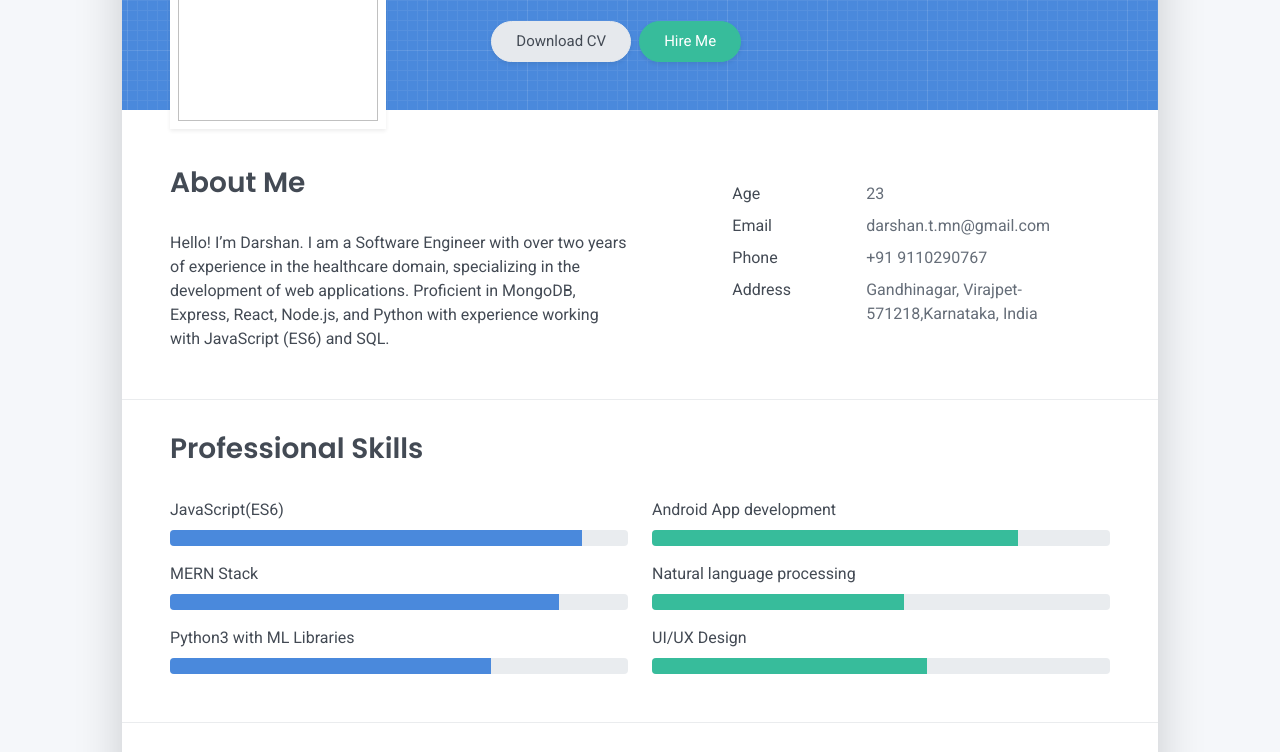
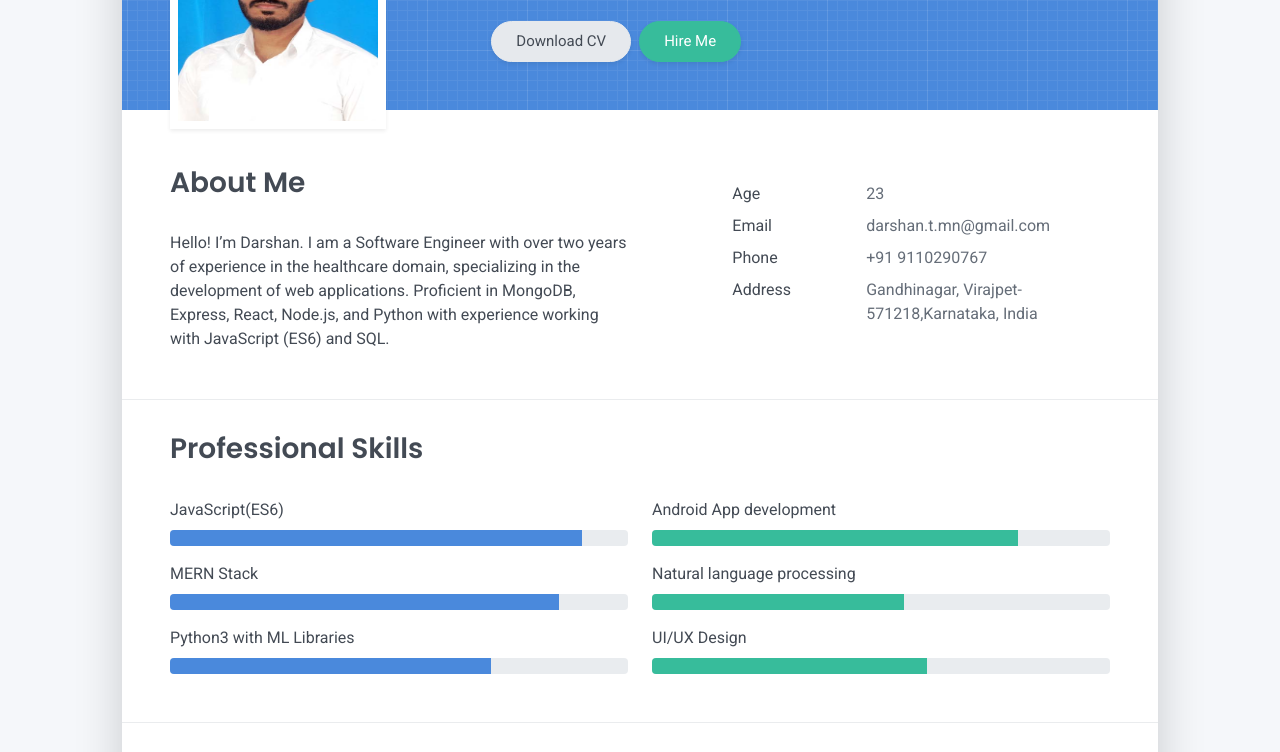
Before and after one commit to HariDarshan2321/cv, a plain HTML site: page index.html in a window 1280 px wide. Shown: the part 259-1011 px from the top of the page. Drawn offline with Linux system fonts and the light colour scheme; the site is published under a folder, as on GitHub Pages, so addresses that start at the root find nothing.

Commit message:
Update index.html

```diff
--- a/index.html
+++ b/index.html
@@ -50,7 +50,7 @@
   <div class="cover-bg p-3 p-lg-4 text-white">
     <div class="row">
       <div class="col-lg-4 col-md-5">
-        <div class="avatar hover-effect bg-white shadow-sm p-1"><img src="/images/avatar.JPG" width="200" height="200"/></div>
+        <div class="avatar hover-effect bg-white shadow-sm p-1"><img src="avatar.JPG" width="200" height="200"/></div>
       </div>
       <div class="col-lg-8 col-md-7 text-center text-md-start">
         <h2 class="h1 mt-2" data-aos="fade-left" data-aos-delay="0">Darshan Mahalingam</h2>
```
